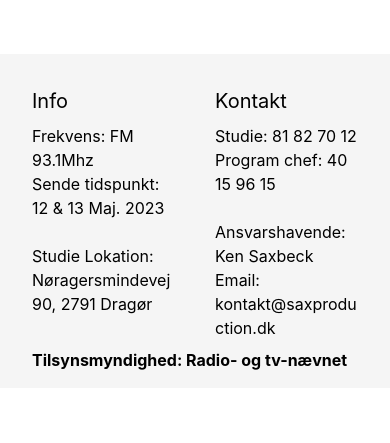
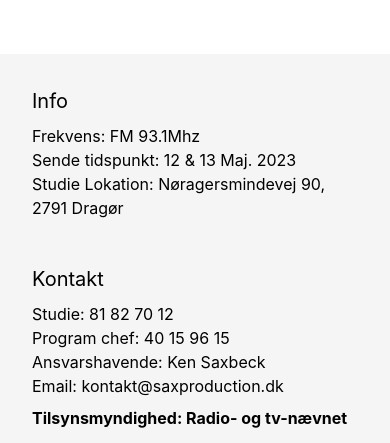
Before and after one commit to Saxbeck/acclanding, a React (Create React App) app: page / in a window 390 px wide. Shown: the part 621-1064 px from the top of the page. Before the commit the page ends 1009 px from the top, so only its background shows below. Built offline with nearby package versions, Linux system fonts and the light colour scheme.

Commit message:
footer grid, now responsive

```diff
--- a/src/App.tsx
+++ b/src/App.tsx
@@ -33,19 +33,17 @@
     <footer>
       <Box minH="20vh" color="black" background="blackAlpha.50" p="4">
         <Container maxW='container.md'>
-            <SimpleGrid columns={2} spacing={10}>
+            <SimpleGrid columns={[1,2,2]} spacing={5}>
               <Box py="2">
               <Text fontSize='xl' py="2">Info</Text>
                 <Text>Frekvens: FM 93.1Mhz</Text>
                 <Text>Sende tidspunkt: 12 & 13 Maj. 2023</Text>
-                <br/>
                 <Text>Studie Lokation: <Link href="geo:55.5915783,12.5807908,17">Nøragersmindevej 90, 2791 Dragør</Link></Text>
               </Box>
               <Box py="2">
               <Text fontSize='xl' py="2">Kontakt</Text>
                 <Text><Link href="tel:81827012">Studie: 81 82 70 12</Link></Text>
                 <Text><Link href="tel:40159615">Program chef: 40 15 96 15</Link></Text>
-                <br/>
                 <Text>Ansvarshavende: Ken Saxbeck</Text>
                 <Text>Email: kontakt@saxproduction.dk</Text>
               </Box>
```
